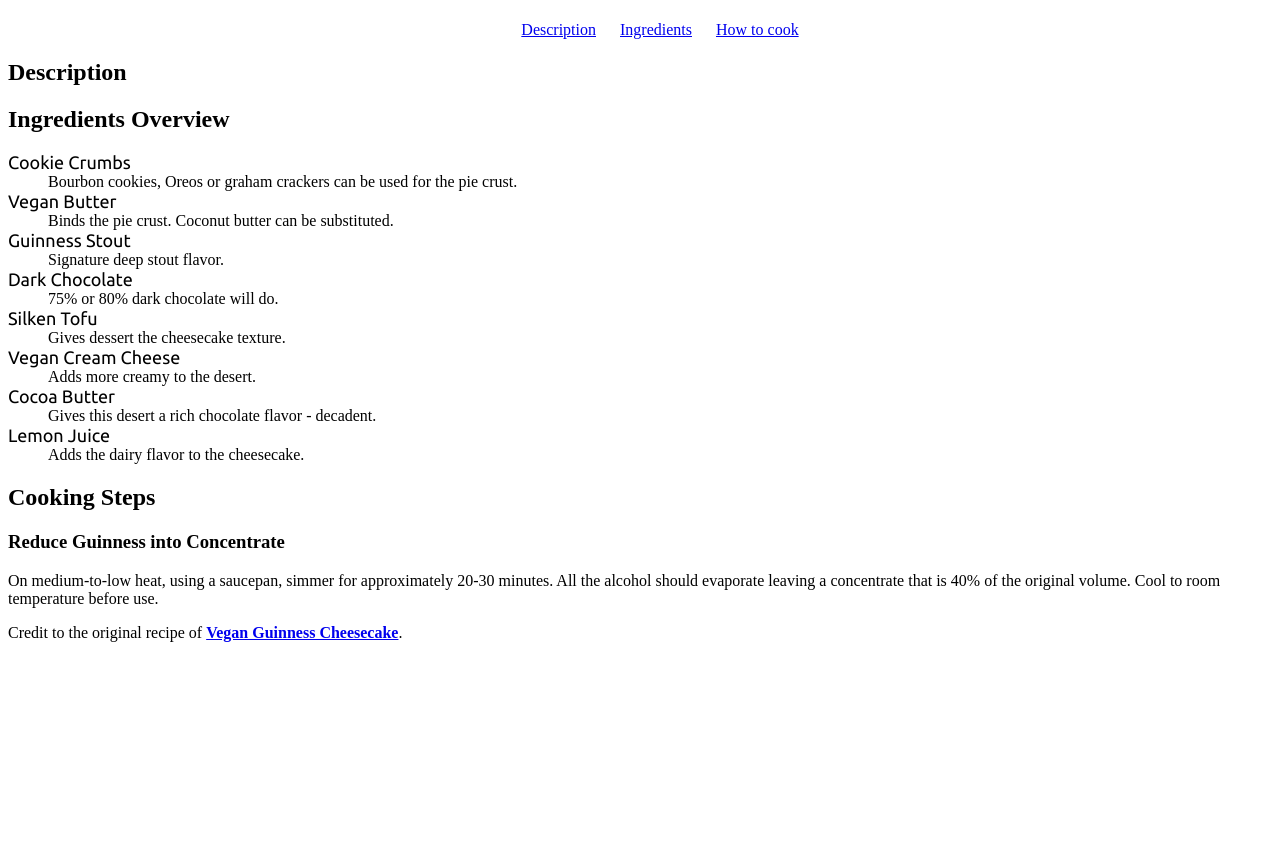
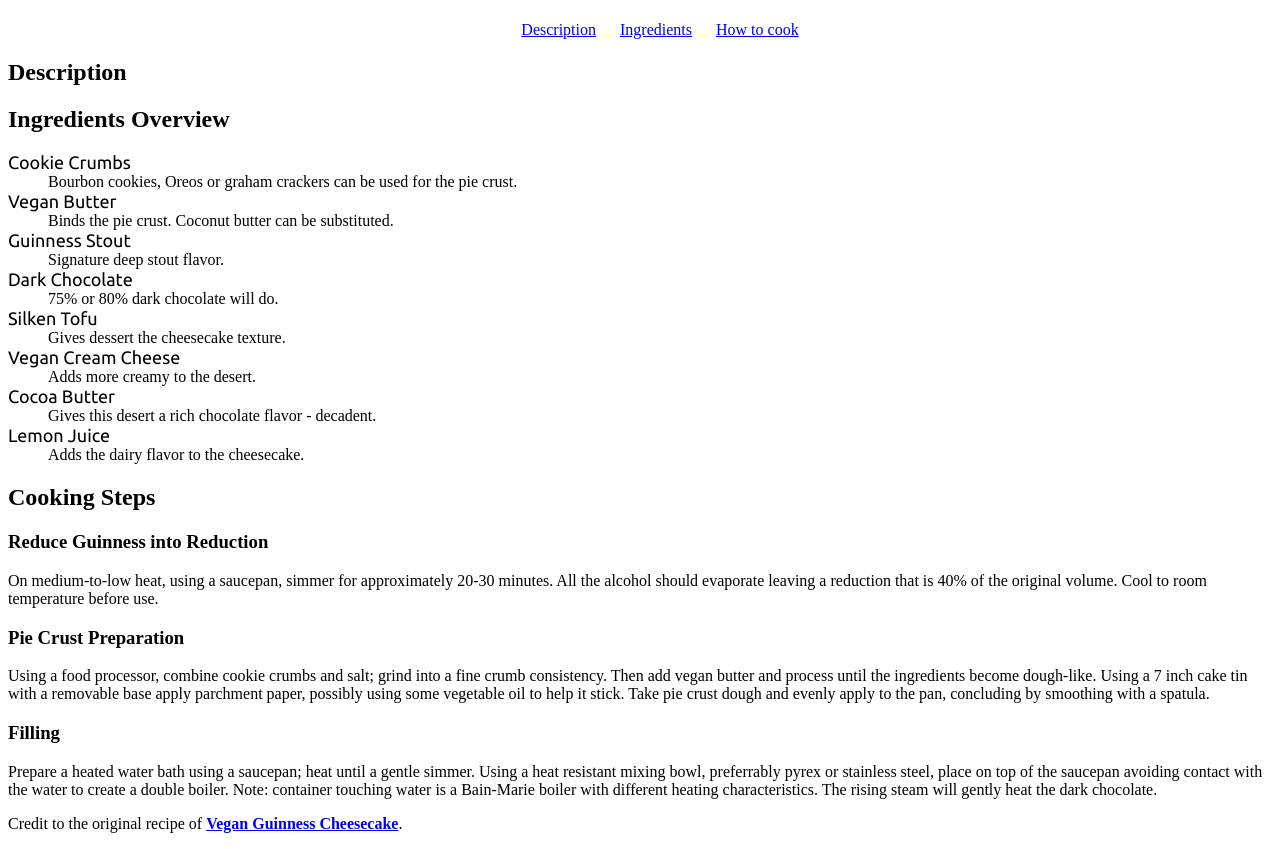
Before and after one commit to spudnik12/odin-recipes, a plain HTML site: page recipes/vegan_cheesecake.html in a window 1280 px wide. Shown: the part 146-995 px from the top of the page. Before the commit the page ends 804 px from the top, so only its background shows below. Drawn offline with Linux system fonts and the light colour scheme.

Commit message:
Add filling article

```diff
--- a/recipes/vegan_cheesecake.html
+++ b/recipes/vegan_cheesecake.html
@@ -55,18 +55,37 @@
 			<section>
 				<h2 id="Steps">Cooking Steps</h2>
 				<article>
-					<h3>Reduce Guinness into Concentrate</h3>
+					<h3>Reduce Guinness into Reduction</h3>
 					<p>
 						On medium-to-low heat, using a saucepan, simmer for approximately 20-30 minutes.
-						All the alcohol should evaporate leaving a concentrate that is 40% of the original volume.
+						All the alcohol should evaporate leaving a reduction that is 40% of the original volume.
 						Cool to room temperature before use.
+					</p>
+				</article>
+				<article>
+					<h3>Pie Crust Preparation</h3>
+					<p>
+						Using a food processor, combine cookie crumbs and salt; grind into a fine crumb consistency.
+						Then add vegan butter and process until the ingredients become dough-like.
+						Using a 7 inch cake tin with a removable base apply parchment paper, possibly using some vegetable oil to help it stick.
+						Take pie crust dough and evenly apply to the pan, concluding by smoothing with a spatula.
+					</p>
+				</article>
+				<article>
+					<h3>Filling</h3>
+					<p>
+						Prepare a heated water bath using a saucepan; heat until a gentle simmer. Using a heat resistant mixing bowl,
+						preferrably pyrex or stainless steel, place on top of the saucepan avoiding contact with the water to create
+						a double boiler. <a>Note: container touching water is a Bain-Marie boiler with different heating characteristics.</a>
+						The rising steam will gently heat the dark chocolate.
 					</p>
 				</article>
 			</section>
         </main>
         <footer>
 			<p>
-            	Credit to the original recipe of <a href="https://addictedtodates.com/guinness-chocolate-cheesecake/" id="feet"><strong>Vegan Guinness Cheesecake</strong></a>.
+            	Credit to the original recipe of <a href="https://addictedtodates.com/guinness-chocolate-cheesecake/" id="feet">
+					<strong>Vegan Guinness Cheesecake</strong></a>.
 			</p>
         </footer>
     </body>
```
